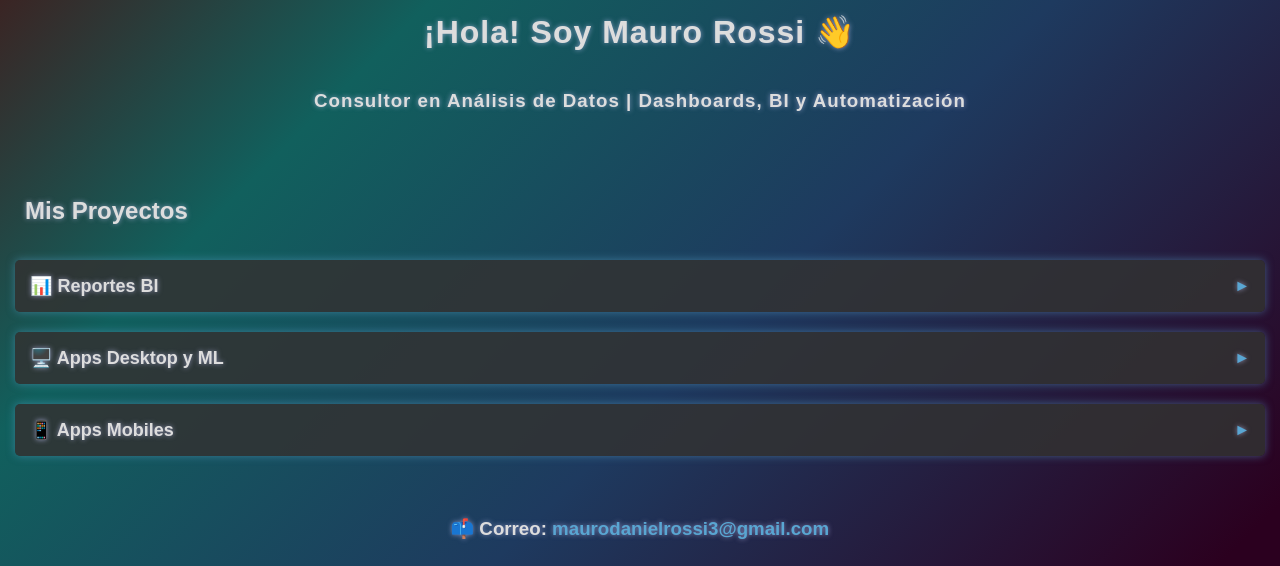
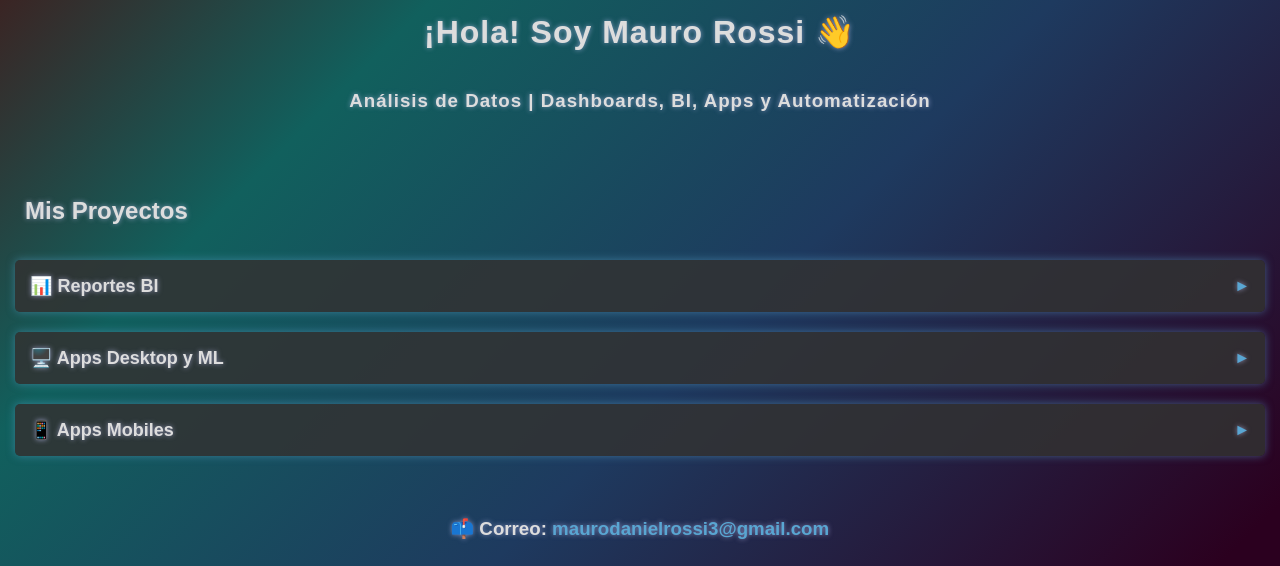
Before and after one commit to Mdr060788/MDR-Portfolio, a plain HTML site: page index.html in a window 1280 px wide. Shown: the part 234-800 px from the top of the page. Drawn offline with Linux system fonts and the light colour scheme.

Commit message:
Update index.html

```diff
--- a/index.html
+++ b/index.html
@@ -13,7 +13,7 @@
   <header>
     <img src="https://res.cloudinary.com/dtrztanhq/image/upload/v1749681870/TRABAJO/CV/Logo_azoape.png" alt="IMAGE ALT TEXT HERE" width="180" height="180">
     <h1>¡Hola! Soy Mauro Rossi 👋</h1>
-    <h3>Consultor en Análisis de Datos | Dashboards, BI y Automatización</h3>
+    <h3>Análisis de Datos | Dashboards, BI, Apps y Automatización</h3>
   </header>
 
   <section id="trabajos">
```
